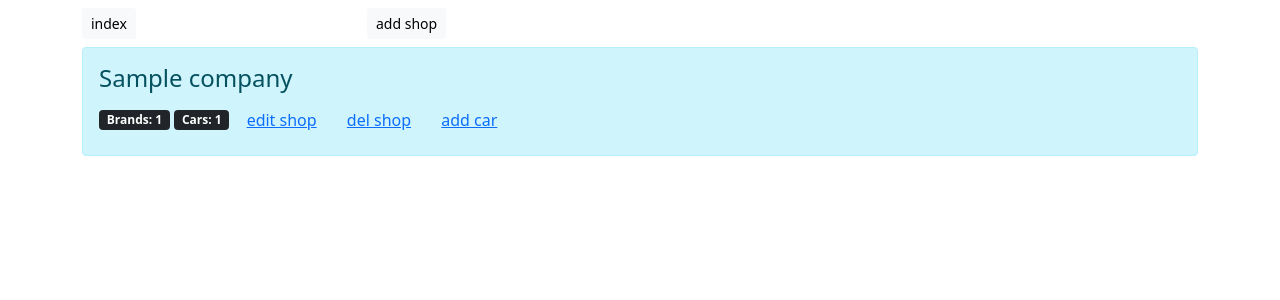
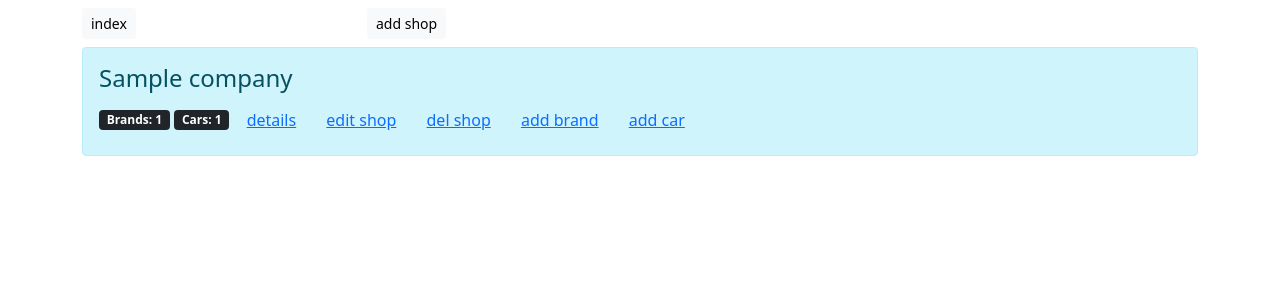
Before and after one commit to testpass1982/carshop, a Django app: page / in a window 1280 px wide. Shown: the top 300 px of the page. Run offline with Django 4.2, Linux system fonts and the light colour scheme; tables that the repository leaves empty hold one stand-in row (values such as "Sample post"); some libraries are stand-ins or nearby versions.

Commit message:
some fixes

```diff
--- a/main/forms.py
+++ b/main/forms.py
@@ -12,7 +12,10 @@ class CompanyForm(forms.ModelForm):
 class CarBrandForm(forms.ModelForm):
     class Meta:
         model = CarBrand
-        fields = "__all__"
+        exclude = (
+            "ordering",
+            "seller",
+        )
 
 
 class CarPropForm(forms.ModelForm):
@@ -24,7 +27,6 @@ class CarPropForm(forms.ModelForm):
 class CarForm(forms.ModelForm):
     class Meta:
         model = Car
-        # fields = "__all__"
         exclude = (
             "ordering",
             "seller",
--- a/main/templates/main/index.html
+++ b/main/templates/main/index.html
@@ -7,8 +7,14 @@
                 <p class="h4">{{ car_shop.title }}</p>
                 <span class="badge bg-dark">Brands: {{ car_shop.brands.select_related.count }}</span>
                 <span class="badge bg-dark">Cars: {{ car_shop.cars.select_related.count }}</span>
+                <a class="btn btn-link" href="{% url 'main:shop-details' car_shop.pk %}">details</a>
                 <a class="btn btn-link" href="{% url 'main:edit-shop' car_shop.pk %}">edit shop</a>
                 <a class="btn btn-link" href="{% url 'main:delete-shop' car_shop.pk %}">del shop</a>
+                <a class="btn btn-link"
+                   hx-headers='{"X-CSRFToken": "{{ csrf_token }}"}'
+                   hx-post="/add-brand/{{ car_shop.pk }}/"
+                   hx-swap="outerHTML"
+                   href="{% url 'main:add-brand' car_shop.pk %}">add brand</a>
                 <button class="btn btn-link"
                         hx-headers='{"X-CSRFToken": "{{ csrf_token }}"}'
                         hx-post="/add-car/{{ car_shop.pk }}/"
--- a/main/urls.py
+++ b/main/urls.py
@@ -23,5 +23,6 @@ urlpatterns = [
         name="shop-details",
     ),
     path("add-car/<pk>/", main.add_car, name="add-car"),
+    path("add-brand/<pk>/", main.add_brand, name="add-brand"),
     path("get-prop-form/", main.get_prop_form, name="get-prop-form"),
 ]
--- a/main/views.py
+++ b/main/views.py
@@ -1,13 +1,12 @@
-from django.db.models.query_utils import check_rel_lookup_compatibility
 from django.forms.models import inlineformset_factory
 from django.shortcuts import redirect, render
 from django.urls import reverse, reverse_lazy
 from django.views.generic.detail import DetailView
-from django.views.generic.edit import CreateView, DeleteView, UpdateView
+from django.views.generic.edit import CreateView, DeleteView
 from nested_formset import nestedformset_factory
 
-from main.forms import CarForm, CarPropForm, CompanyForm
-from main.models import Car, CarBrand, CarProp, Company
+from main.forms import CarBrandForm, CarForm, CarPropForm, CompanyForm
+from main.models import Car, CarProp, Company
 
 # Create your views here.
 
@@ -31,6 +30,23 @@ class CarShopCreateView(CreateView):
         return reverse("main:shop-details", kwargs={"pk": self.object.pk})
 
 
+def add_brand(request, pk):
+    shop = Company.objects.get(pk=pk)
+    form = CarBrandForm()
+    if request.method == "POST":
+        form = CarBrandForm(request.POST)
+        if form.is_valid():
+            instance = form.save(commit=False)
+            instance.seller = shop
+            instance.save()
+            return redirect("main:index")
+    context = {
+        "form": form,
+        "shop": shop,
+    }
+    return render(request, "main/add_brand.html", context)
+
+
 def add_car(request, pk):
     form = CarForm()
     shop = Company.objects.get(pk=pk)
@@ -51,8 +67,6 @@ def add_car(request, pk):
                     prop_inst = f.save(commit=False)
                     prop_inst.car = car_instance
                     prop_inst.save()
-            else:
-                print("errors", [f.errors for f in props_forms])
             return redirect("main:shop-details", shop.pk)
     context = {
         "form": form,
```
Also changed, not shown: main/templates/main/add_brand.html (+8 -0 lines).
